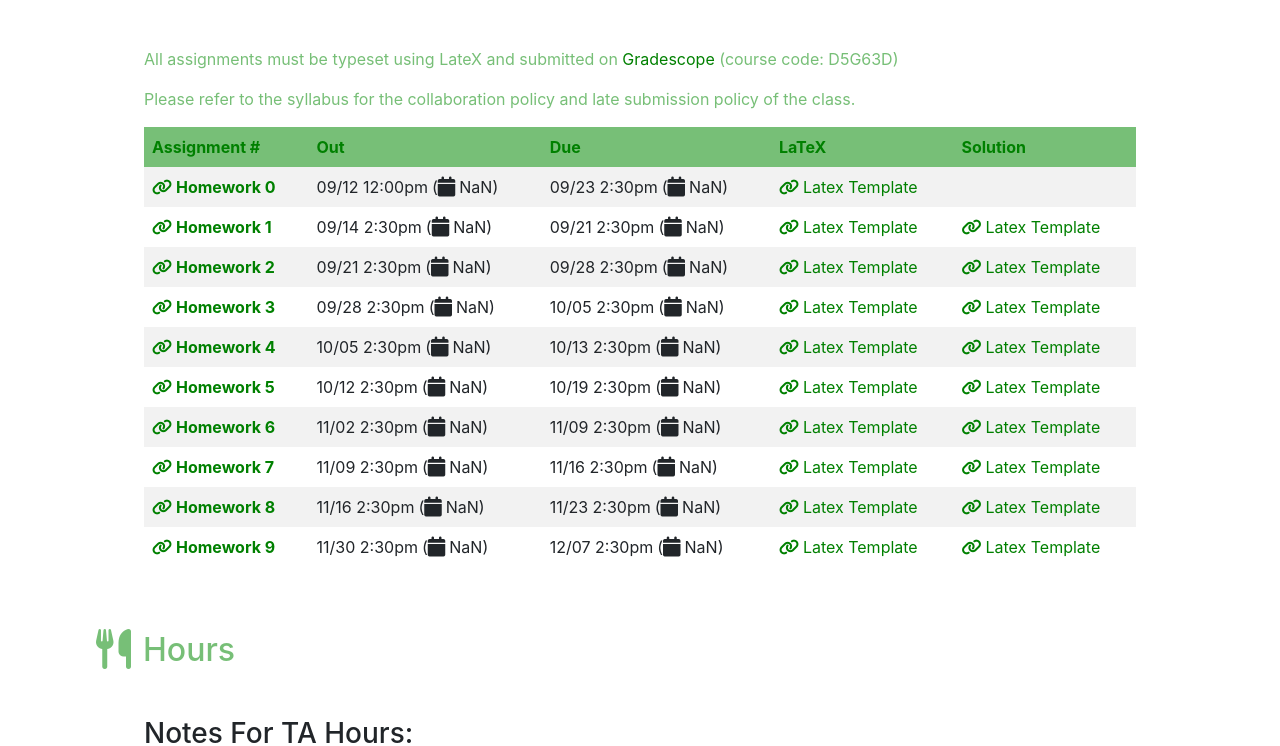
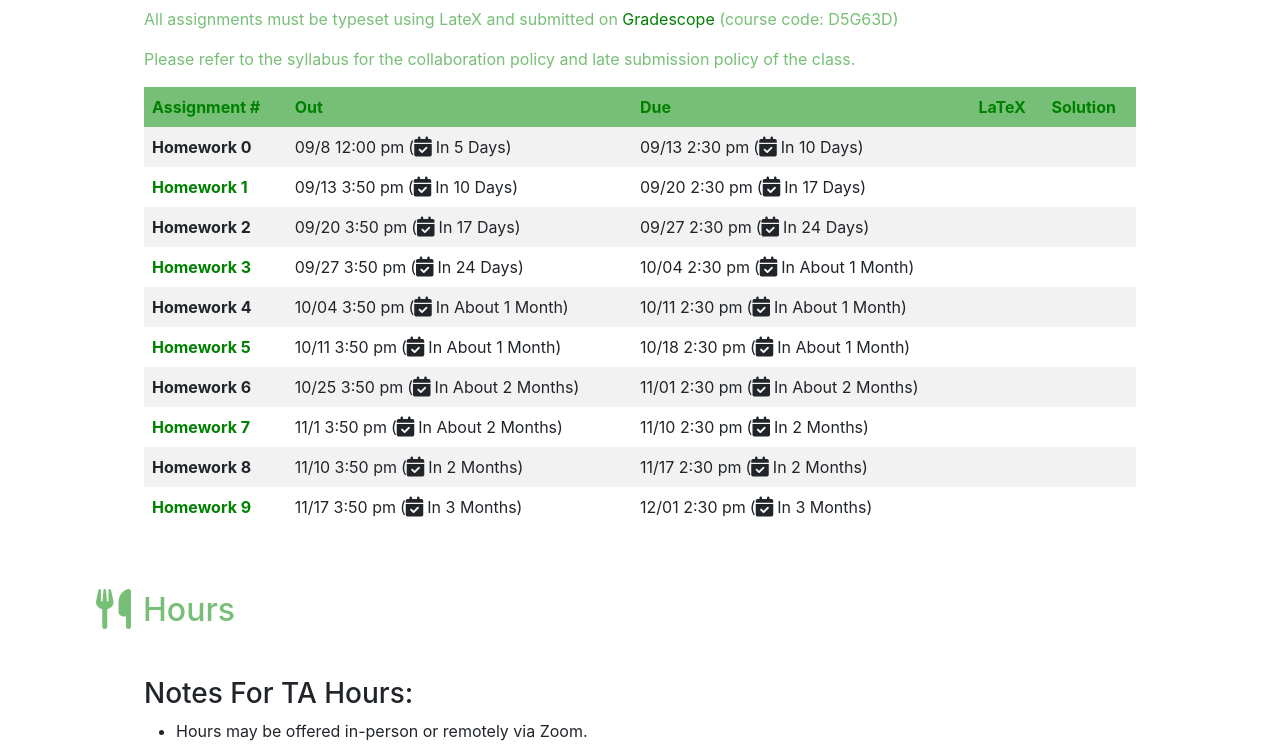
Before and after one commit to cs1570-2022/cs1570-2022.github.io, a React (Create React App) app: page / in a window 1280 px wide. Shown: the part 2582-3328 px from the top of the page. Built offline with nearby package versions, Linux system fonts and the light colour scheme.

Commit message:
update syllabus, work on formatting

```diff
--- a/src/Configuration.js
+++ b/src/Configuration.js
@@ -24,12 +24,12 @@ export const UTAS = [
 
 export const Links = {
     gradescope: "https://www.gradescope.com/",
-    syllabus: "",
-    edstem: "",
+    edstem: "https://edstem.org/us/courses/28209/",
     anonymousFeedback: "",
     HTAEmail: "cs1570headtas@lists.brown.edu",
     TAEmail: "cs1570tas@lists.brown.edu",
     externalCalendar: "https://calendar.google.com/calendar/embed?src=c_mc1h2855a5u4suio41mg2e3ojo%40group.calendar.google.com&ctz=America%2FNew_York",
     location: "CIT 368",
-    professorPersonalPage: "https://vivo.brown.edu/display/ld9"
+    professorPersonalPage: "https://vivo.brown.edu/display/ld9",
+    year: 2022
 }
--- a/src/components/HiddenLink.jsx
+++ b/src/components/HiddenLink.jsx
@@ -2,13 +2,13 @@ import React from "react";
 import { PageLink } from "./PageLink";
 
 export const HiddenLink = (props) => {
-    const { name, href, time, placeholder } = props;
+    const { name, href, time, hide } = props;
 
     // Time is a string
     const date = Date.parse(time);
 
-    return (date >= Date.now) ?
-        <span>{placeholder}</span>
+    return (date <= Date.now()) ?
+        (hide ? <></> : <span>{name}</span>)
         :
         <PageLink
             href={href}
--- a/src/components/PageCountdownTime.jsx
+++ b/src/components/PageCountdownTime.jsx
@@ -1,11 +1,15 @@
 import clsx from "clsx";
-import React from "react"
+import React from "react";
+import { Links } from "../Configuration";
+import formatDistance from "date-fns/formatDistance";
 
 export const PageCountdownTime = (props) => {
     const { date } = props;
-    const numberDate = Date.parse(date);
-    const dateDifference = Date.now() - numberDate;
-    console.log(dateDifference, numberDate, date)
+    const properDate = new Date(date);
+    properDate.setFullYear(Links.year);
+
+    const differenceDisplay = formatDistance(properDate, Date.now(), { addSuffix: true });
+    const dateDifference = Date.now() - properDate.valueOf();
 
     function computeIcon() {
         if (dateDifference < 0) {
@@ -27,20 +31,11 @@ export const PageCountdownTime = (props) => {
         return 'fa-calendar';
     }
 
-    function computeDisplay(){
-        if(dateDifference < 7200000){
-            return dateDifference / (1000 * 3600);
-        }
-        else {
-            return dateDifference / (1000 * 3600 * 24)
-        }
-    }
-
     return <span>
         <span>{date}</span>
-        <span class="ml-1">(</span>
+        <span className="ml-1">(</span>
             <i className={clsx("fas fa-lg", computeIcon())}></i>
-            <span class="ml-1 text-capitalize font-weight-light">{computeDisplay()}</span>
+            <span className="ml-1 text-capitalize font-weight-light">{differenceDisplay}</span>
         <span>)</span>
     </span>
 }
--- a/src/sections/Assignments.jsx
+++ b/src/sections/Assignments.jsx
@@ -9,84 +9,83 @@ import format from "date-fns/format";
 const AssignmentsList = [
     {
         name: 'Homework 0',
-        handoutURL: '../content/homeworks/hw0-2021.pdf',
-        out: '09/12 12:00pm',
-        due: '09/23 2:30pm',
-        latexTemplateURL: '../content/homeworks/hw0-2021.tex',
-        solutionName: '',
+        handoutURL: '../content/homeworks/hw0.pdf',
+        out: '09/8 12:00 pm',
+        due: '09/13 2:30 pm',
+        latexTemplateURL: '../content/homeworks/hw0.tex',
         solutionURL: '',
     },
     {
         name: 'Homework 1',
-        handoutURL: '../content/homeworks/hw1-2021.pdf',
-        out: '09/14 2:30pm',
-        due: '09/21 2:30pm',
-        latexTemplateURL: '../content/homeworks/hw1-2021.tex',
-        solutionURL: '../content/homeworks/hw1-2021-sol.pdf',
+        handoutURL: '../content/homeworks/hw1.pdf',
+        out: '09/13 3:50 pm',
+        due: '09/20 2:30 pm',
+        latexTemplateURL: '../content/homeworks/hw1.tex',
+        solutionURL: '../content/homeworks/hw1-sol.pdf',
     },
     {
         name: 'Homework 2',
-        handoutURL: '../content/homeworks/hw2-2021.pdf',
-        out: '09/21 2:30pm',
-        due: '09/28 2:30pm',
-        latexTemplateURL: '../content/homeworks/hw2-2021.tex',
-        solutionURL: '../content/homeworks/hw2-2021-sol.pdf',
+        handoutURL: '../content/homeworks/hw2.pdf',
+        out: '09/20 3:50 pm',
+        due: '09/27 2:30 pm',
+        latexTemplateURL: '../content/homeworks/hw2.tex',
+        solutionURL: '../content/homeworks/hw2-sol.pdf',
     },
     {
         name: 'Homework 3',
-        handoutURL: '../content/homeworks/hw3-2021.pdf',
-        out: '09/28 2:30pm',
-        due: '10/05 2:30pm',
-        latexTemplateURL: '../content/homeworks/hw3-2021.tex',
-        solutionURL: '../content/homeworks/hw3-2021-sol.pdf',
+        handoutURL: '../content/homeworks/hw3.pdf',
+        out: '09/27 3:50 pm',
+        due: '10/04 2:30 pm',
+        latexTemplateURL: '../content/homeworks/hw3.tex',
+        solutionURL: '../content/homeworks/hw3-sol.pdf',
     },
     {
         name: 'Homework 4',
-        handoutURL: '../content/homeworks/hw4-2021.pdf',
-        out: '10/05 2:30pm',
-        due: '10/13 2:30pm',
-        latexTemplateURL: '../content/homeworks/hw4-2021.tex',
-        solutionURL: '../content/homeworks/hw4-2021-sol.pdf',
+        handoutURL: '../content/homeworks/hw4.pdf',
+        out: '10/04 3:50 pm',
+        due: '10/11 2:30 pm',
+        latexTemplateURL: '../content/homeworks/hw4.tex',
+        solutionURL: '../content/homeworks/hw4-sol.pdf',
     },
     {
         name: 'Homework 5',
-        handoutURL: '../content/homeworks/hw5-2021.pdf',
-        out: '10/12 2:30pm',
-        due: '10/19 2:30pm',
-        latexTemplateURL: '../content/homeworks/hw5-2021.tex',
-        solutionURL: '../content/homeworks/hw5-2021-sol.pdf',
+        handoutURL: '../content/homeworks/hw5.pdf',
+        out: '10/11 3:50 pm',
+        due: '10/18 2:30 pm',
+        latexTemplateURL: '../content/homeworks/hw5.tex',
+        solutionURL: '../content/homeworks/hw5-sol.pdf',
     },
     {
         name: 'Homework 6',
-        handoutURL: '../content/homeworks/hw6-2021.pdf',
-        out: '11/02 2:30pm',
-        due: '11/09 2:30pm',
-        latexTemplateURL: '../content/homeworks/hw6-2021.tex',
-        solutionURL: '../content/homeworks/hw6-2021-sol.pdf',
+        handoutURL: '../content/homeworks/hw6.pdf',
+        out: '10/25 3:50 pm',
+        due: '11/01 2:30 pm',
+        latexTemplateURL: '../content/homeworks/hw6.tex',
+        solutionURL: '../content/homeworks/hw6-sol.pdf',
     },
     {
         name: 'Homework 7',
-        handoutURL: '../content/homeworks/hw7-2021.pdf',
-        out: '11/09 2:30pm',
-        due: '11/16 2:30pm',
-        latexTemplateURL: '../content/homeworks/hw7-2021.tex',
-        solutionURL: '../content/homeworks/hw7-2021-sol.pdf',
+        handoutURL: '../content/homeworks/hw7.pdf',
+        out: '11/1 3:50 pm',
+        due: '11/10 2:30 pm',
+        latexTemplateURL: '../content/homeworks/hw7.tex',
+        solutionURL: '../content/homeworks/hw7-sol.pdf',
     },
     {
         name: 'Homework 8',
-        handoutURL: '../content/homeworks/hw8-2021.pdf',
-        out: '11/16 2:30pm',
-        due: '11/23 2:30pm',
-        latexTemplateURL: '../content/homeworks/hw8-2021.tex',
-        solutionURL: '../content/homeworks/hw8-2021-sol.pdf',
+        handoutURL: '../content/homeworks/hw8.pdf',
+        out: '11/10 3:50 pm',
+        due: '11/17 2:30 pm',
+        latexTemplateURL: '../content/homeworks/hw8.tex',
+        solutionURL: '../content/homeworks/hw8-sol.pdf',
     },
     {
         name: 'Homework 9',
-        handoutURL: '../content/homeworks/hw9-2021.pdf',
-        out: '11/30 2:30pm',
-        due: '12/07 2:30pm',
-        latexTemplateURL: '../content/homeworks/hw9-2021.tex',
-        solutionURL: '../content/homeworks/hw9-2021-sol.pdf',
+        handoutURL: '../content/homeworks/hw9.pdf',
+        out: '11/17 3:50 pm',
+        due: '12/01 2:30 pm',
+        latexTemplateURL: '../content/homeworks/hw9.tex',
+        solutionURL: '../content/homeworks/hw9-sol.pdf',
     },
 ];
 
@@ -103,10 +102,10 @@ export const CourseAssignment = (props) => {
             <PageCountdownTime date={due} />
         </td>
         <td>
-            <HiddenLink href={latexTemplateURL} name="Latex Template" time={out} />
+            <HiddenLink href={latexTemplateURL} name="TeX" time={out} hide={true} />
         </td>
         <td>
-            <HiddenLink href={solutionURL} name="Latex Template" time={out} />
+            <HiddenLink href={solutionURL} name="Solution" time={out} hide={true} />
         </td>
     </tr>
 }
--- a/src/sections/Lectures.jsx
+++ b/src/sections/Lectures.jsx
@@ -7,100 +7,96 @@ import { PageTable } from "../components/PageTable";
 const LectureList = [
   {
       name: 'Introduction',
-      date: '09/09'
+      date: '09/08'
   },
   {
       name: 'Preliminary Concepts',
-      date: '09/14'
+      date: '09/13'
   },
   {
       name: 'Comparison-Based Sorting',
-      date: '09/16'
+      date: '09/15'
   },
   {
       name: 'Searching, Selection, and Non-Comparison Sorting',
-      date: '09/21'
+      date: '09/20'
   },
   {
       name: 'Greedy Algorithms 1',
-      date: '09/23'
+      date: '09/22'
   },
   {
       name: 'Greedy Algorithms 2',
-      date: '09/28'
+      date: '09/27'
   },
   {
       name: 'Dynamic Programming 1',
-      date: '09/30'
+      date: '09/29'
   },
   {
       name: 'Dynamic Programming 2',
-      date: '10/05'
+      date: '10/04'
   },
   {
       name: 'Divide & Conquer 1',
-      date: '10/07'
+      date: '10/06'
   },
   {
       name: 'Divide & Conquer 2',
-      date: '10/12'
+      date: '10/11'
   },
   {
       name: 'Data Structures 1 - Basic Data Structures',
-      date: '10/14'
+      date: '10/13'
   },
   {
       name: 'Data Structures 2 - Trees',
-      date: '10/19'
+      date: '10/18'
   },
   {
       name: 'Data Structures 3 - Hashing',
-      date: '10/21'
+      date: '10/20'
   },
   {
       name: 'Graph Algorithms 1',
-      date: '10/26'
+      date: '10/25'
   },
   {
       name: 'Graph Algorithms 2',
-      date: '10/28'
+      date: '10/27'
   },
   {
       name: 'Text Processing and Pattern Matching, Search',
-      date: '11/02'
+      date: '11/01'
   },
   {
       name: 'Computational Geometry 1',
-      date: '11/04'
+      date: '11/03'
   },
   {
       name: 'Computational Geometry 2',
-      date: '11/09'
+      date: '11/10'
   },
   {
       name: 'Limits of Computation 1',
-      date: '11/11'
+      date: '11/15'
   },
   {
       name: 'Limits of Computation 2',
-      date: '11/16'
+      date: '11/17'
   },
   {
       name: 'Limits of Computation 3',
-      date: '11/18',
+      date: '11/29',
   },
   {
       name: 'External Memory Algorithmics 1',
-      date: '11/30',
+      date: '12/01',
   },
   {
       name: 'External Memory Algorithmics 2',
-      date: '12/02',
-  },
-  {
-      name: 'TBD',
-      date: '12/07',
-  },
+      date: '12/06',
+  }
 ]
 
 const CourseLecture = (props) => {
```
Also changed, not shown: 1 other file (tests, documents, lock files or other folders).
